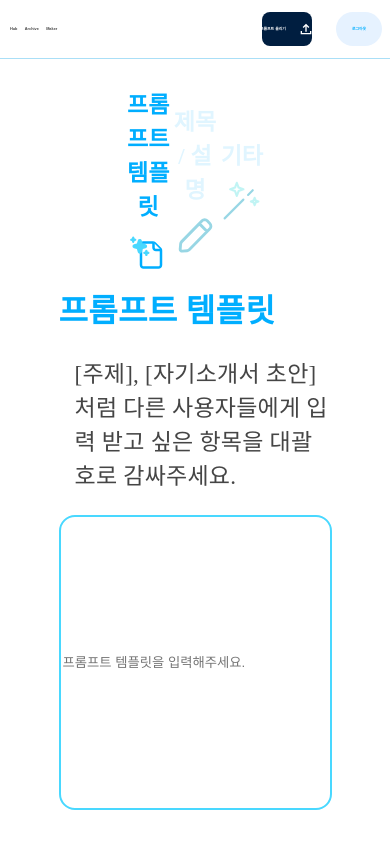
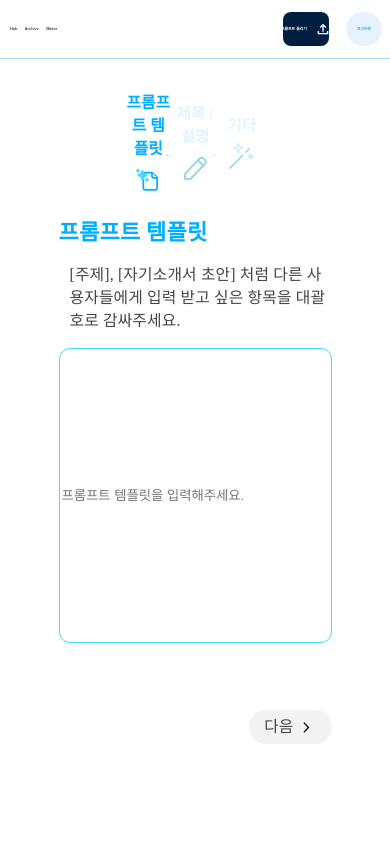
Before and after one commit to PromptStudio-Dev/PromptStudio_FE, a React (Vite) app: page /upload in a window 390 px wide. Built offline with nearby package versions, Linux system fonts and the light colour scheme.

Commit message:
반응형 디자인 추가

```diff
--- a/src/index.css
+++ b/src/index.css
@@ -2,6 +2,28 @@
 *::before,
 *::after {
   box-sizing: border-box;
+}
+
+html {
+  font-size: 16px; /* 1920px 기준 */
+}
+
+@media (max-width: 1920px) {
+  html {
+    font-size: 14px; /* 1512px 맥북 기준으로 약 87.5% 스케일 */
+  }
+}
+
+@media (max-width: 1512px) {
+  html {
+    font-size: 12px; /* 더 작은 화면은 75% 스케일 */
+  }
+}
+
+@media (max-width: 1280px) {
+  html {
+    font-size: 11px; /* 태블릿 크기 */
+  }
 }
 
 body,
--- a/src/pages/HubPage/HubPage.jsx
+++ b/src/pages/HubPage/HubPage.jsx
@@ -180,7 +180,7 @@ const SearchBar = styled.div`
   width: 50%;
   height: 40%;
   border-radius: 7.5rem;
-  border: 1px solid var(--Light-blue, #49d8ff);
+  border: 0.0625rem solid var(--Light-blue, #49d8ff);
   background: #fff;
 `;
 
--- a/src/pages/UploadPage/OtherInputPage.jsx
+++ b/src/pages/UploadPage/OtherInputPage.jsx
@@ -133,7 +133,7 @@ const ScopeItem = styled.div`
   display: flex;
   padding: 0.38rem 1.25rem;
   border-radius: 7.5rem;
-  border: 1px solid var(--Light-blue, #49d8ff);
+  border: 0.0625rem solid var(--Light-blue, #49d8ff);
   background: ${({ $isSelected }) => ($isSelected ? "#00C8FF" : "#fff")};
   align-items: center;
   gap: 0.75rem;
@@ -195,7 +195,7 @@ const AiSelectSection = styled.div`
   height: fit-content;
   padding: 1.5rem 2rem;
   border-radius: 1rem;
-  border: 2px solid var(--Light-blue, #49d8ff);
+  border: 0.125rem solid var(--Light-blue, #49d8ff);
   margin-top: 1.5rem;
 `;
 
@@ -222,7 +222,8 @@ const CustomRadioButton = styled.div`
   width: 1.25rem;
   height: 1.25rem;
   border-radius: 50%;
-  border: 2px solid ${({ $isChecked }) => ($isChecked ? "#00aeff" : "#D9D9D9")};
+  border: 0.125rem solid
+    ${({ $isChecked }) => ($isChecked ? "#00aeff" : "#D9D9D9")};
   background-color: transparent;
   display: flex;
   align-items: center;
@@ -282,11 +283,11 @@ const TitleText = styled.span`
 const Content = styled.div`
   color: var(--B-T, #454545);
   font-family: Pretendard;
-  font-size: 23px;
+  font-size: 1.4375rem;
   font-style: normal;
   font-weight: 500;
   line-height: normal;
-  letter-spacing: 0.23px;
+  letter-spacing: 0.014375rem;
 `;
 
 const ButtonContainer = styled.div`
--- a/src/pages/UploadPage/TitleInputPage.jsx
+++ b/src/pages/UploadPage/TitleInputPage.jsx
@@ -59,7 +59,7 @@ const Title = styled.span`
 
 const TitleInput = styled.input`
   border-radius: 1rem;
-  border: 2px solid var(--Light-blue, #49d8ff);
+  border: 0.125rem solid var(--Light-blue, #49d8ff);
   padding: 1.38rem 2.25rem;
   font-size: 1.8125rem;
   font-style: normal;
--- a/src/pages/UploadPage/UploadPage.jsx
+++ b/src/pages/UploadPage/UploadPage.jsx
@@ -98,7 +98,7 @@ const ProgressBarItem = styled.div`
     left: calc(50% + 1.6rem);
     top: calc(50% + 1.1rem);
     width: calc(100% - 4rem);
-    height: 1px;
+    height: 0.0625rem;
     background-color: var(--Line_Blue-light, #aadff7);
   }
 `;
--- a/src/pages/UploadPage/UploadTemplate.jsx
+++ b/src/pages/UploadPage/UploadTemplate.jsx
@@ -63,22 +63,22 @@ const UploadTemplateWrapper = styled.div`
 const Title = styled.h1`
   color: var(--B-Blue-line, #00aeff);
   font-family: Pretendard;
-  font-size: 32px;
+  font-size: 2rem;
   font-style: normal;
   font-weight: 700;
   line-height: normal;
-  letter-spacing: 0.32px;
+  letter-spacing: 0.02rem;
   margin-bottom: 1.5rem;
 `;
 
 const Explain = styled.span`
   color: var(--B-T, #454545);
   font-family: Pretendard;
-  font-size: 23px;
+  font-size: 1.4375rem;
   font-style: normal;
   font-weight: 500;
   line-height: normal;
-  letter-spacing: 0.23px;
+  letter-spacing: 0.014375rem;
   margin-left: 1rem;
   margin-bottom: 1.5rem;
 `;
@@ -86,7 +86,7 @@ const Explain = styled.span`
 const ContentInput = styled.input`
   width: 100%;
   height: 35vh;
-  border-radius: 16px;
+  border-radius: 1rem;
   margin-bottom: 5.06rem;
-  border: 2px solid var(--Light-blue, #49d8ff);
+  border: 0.125rem solid var(--Light-blue, #49d8ff);
 `;
```
